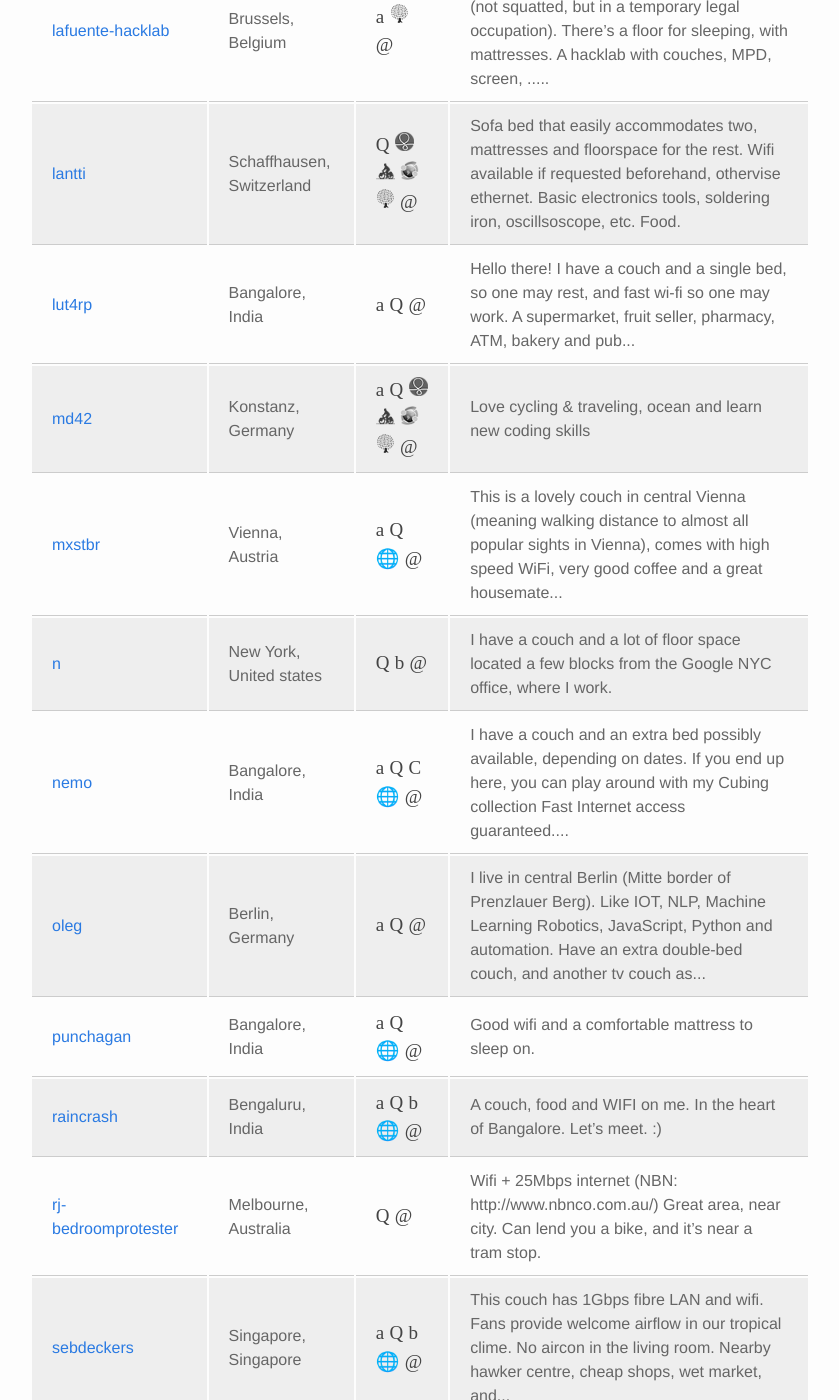
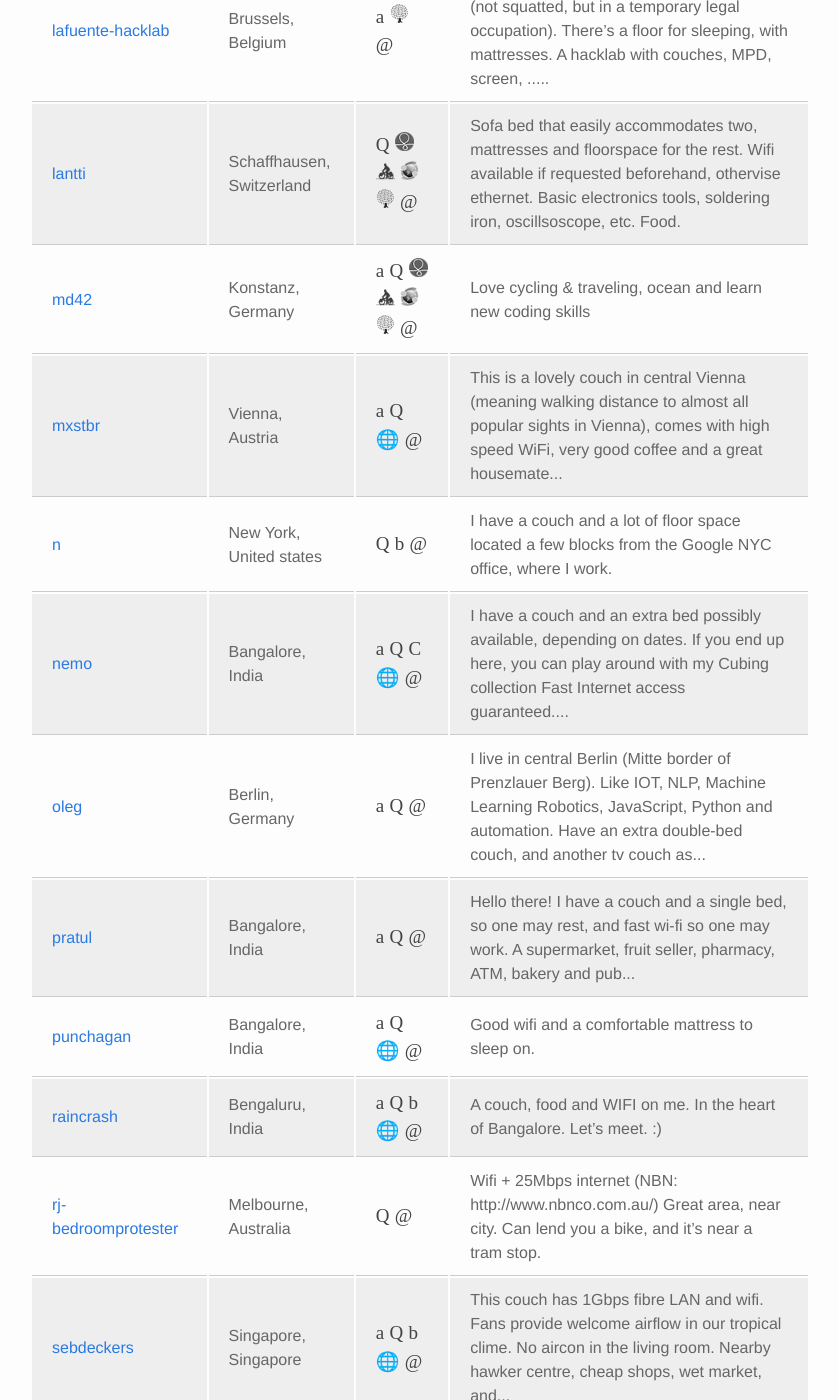
Before and after one commit to hackercouch/hackercouch, a Jekyll site: the page built from index.html, in a window 1280 px wide and 1400 px high, scrolled down 3895 px. Shown: the whole window, without its empty margins (220-1059 px from the left). Built offline with Jekyll 4.4.1, drawn with Linux system fonts in a browser that asks for light colours; some web fonts are replaced.

Commit message:
Update and rename lut4rp.md to pratul.md

```diff
--- a/_couches/lut4rp.md
+++ b/_couches/pratul.md
@@ -1,6 +1,6 @@
 ---
-github: lut4rp
-twitter: prat_l
+github: pratul
+twitter: prxtl
 email: pratul@uncommon.is
 city: Bangalore
 country: IN
```
